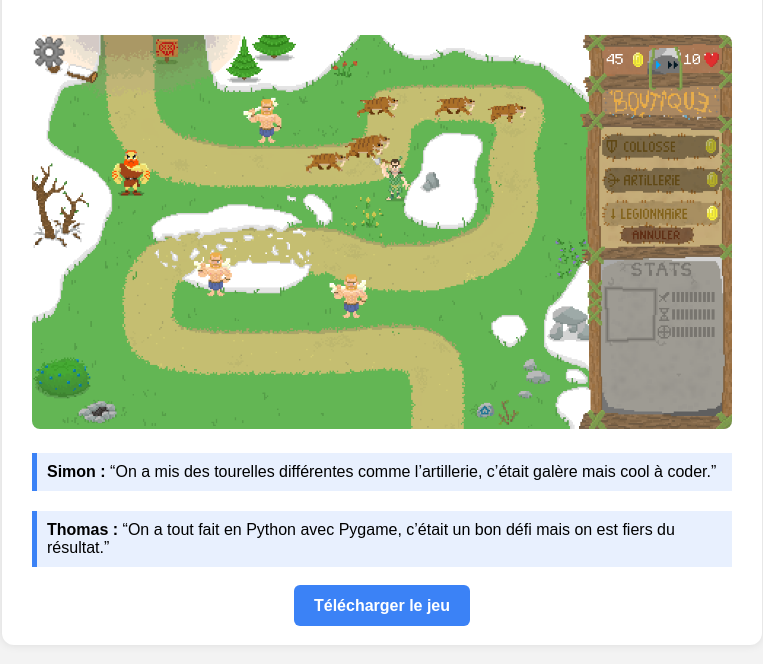
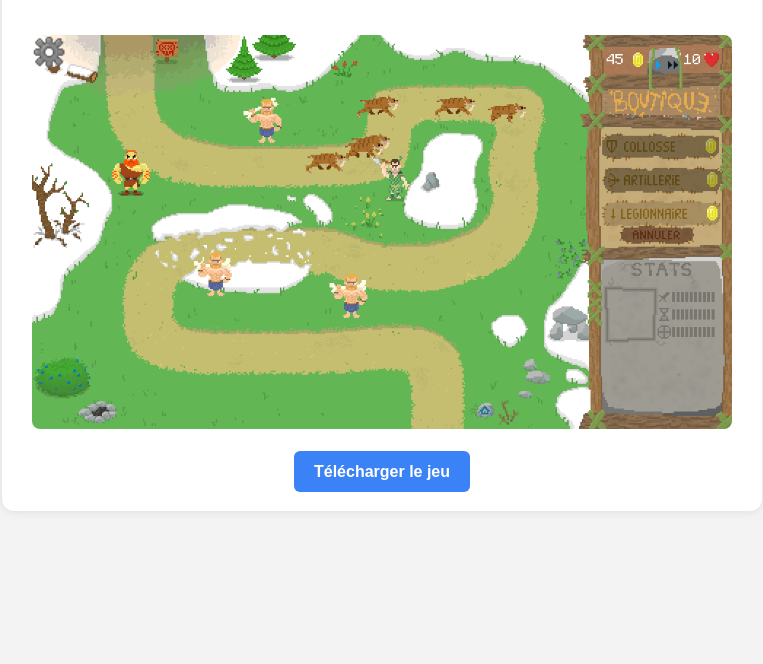
Before and after one commit to Trisim44/bastion-des-ages, a plain HTML site: page index.html in a window 1280 px wide. Shown: the part 196-860 px from the top of the page, without its empty margins (258-1021 px from the left). After the commit the page ends 800 px from the top, so only its background shows below. Drawn offline with Linux system fonts and the light colour scheme.

Commit message:
Update index.html

```diff
--- a/index.html
+++ b/index.html
@@ -65,9 +65,6 @@
 
         <img src="screenshot.jpg" alt="Capture d'écran du jeu">
 
-        <div class="comment"><strong>Simon :</strong> “On a mis des tourelles différentes comme l’artillerie, c’était galère mais cool à coder.”</div>
-        <div class="comment"><strong>Thomas :</strong> “On a tout fait en Python avec Pygame, c’était un bon défi mais on est fiers du résultat.”</div>
-
         <div class="download-btn">
             <a href="https://tonlien.com/telechargement" target="_blank">Télécharger le jeu</a>
         </div>
```
